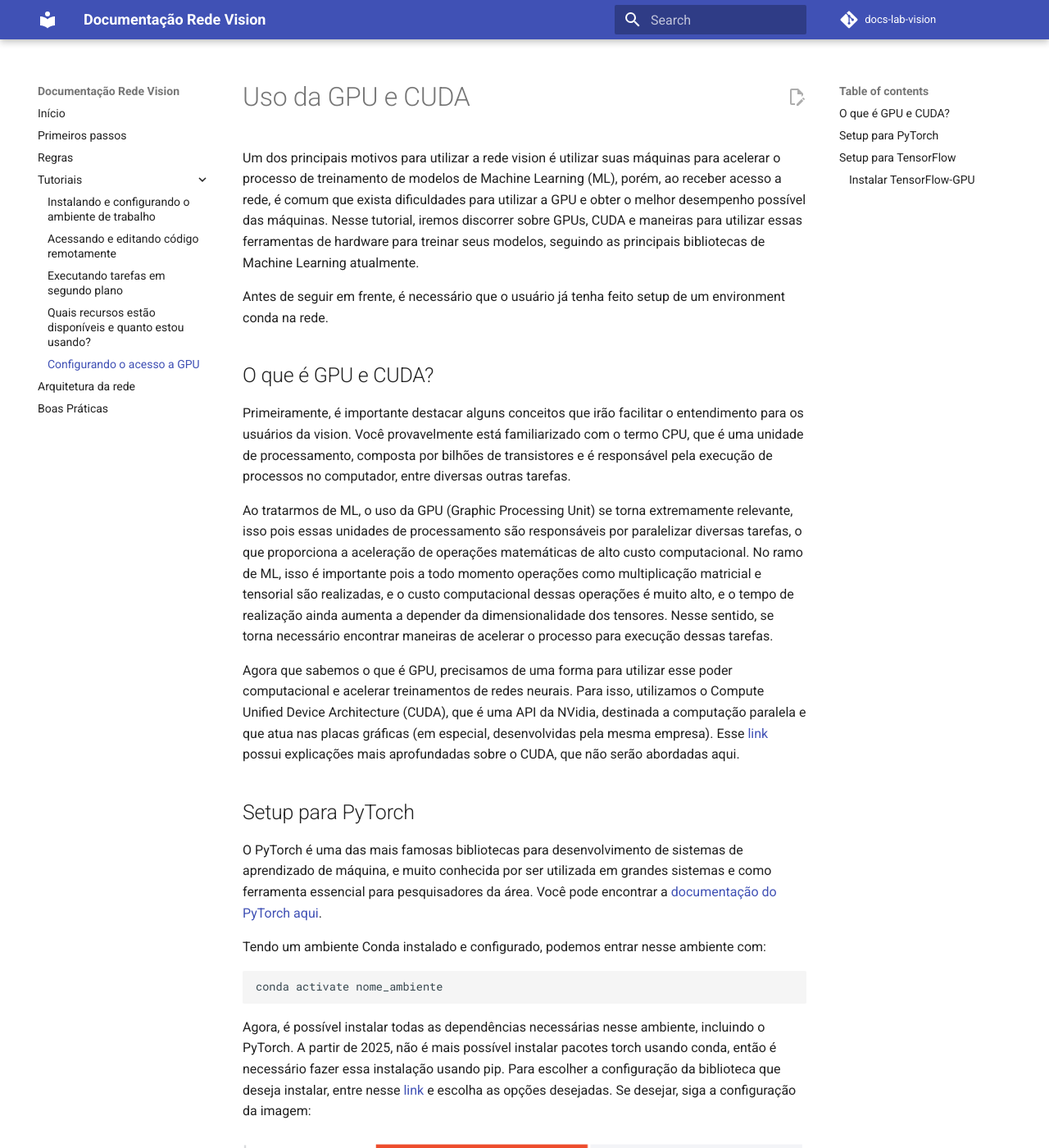
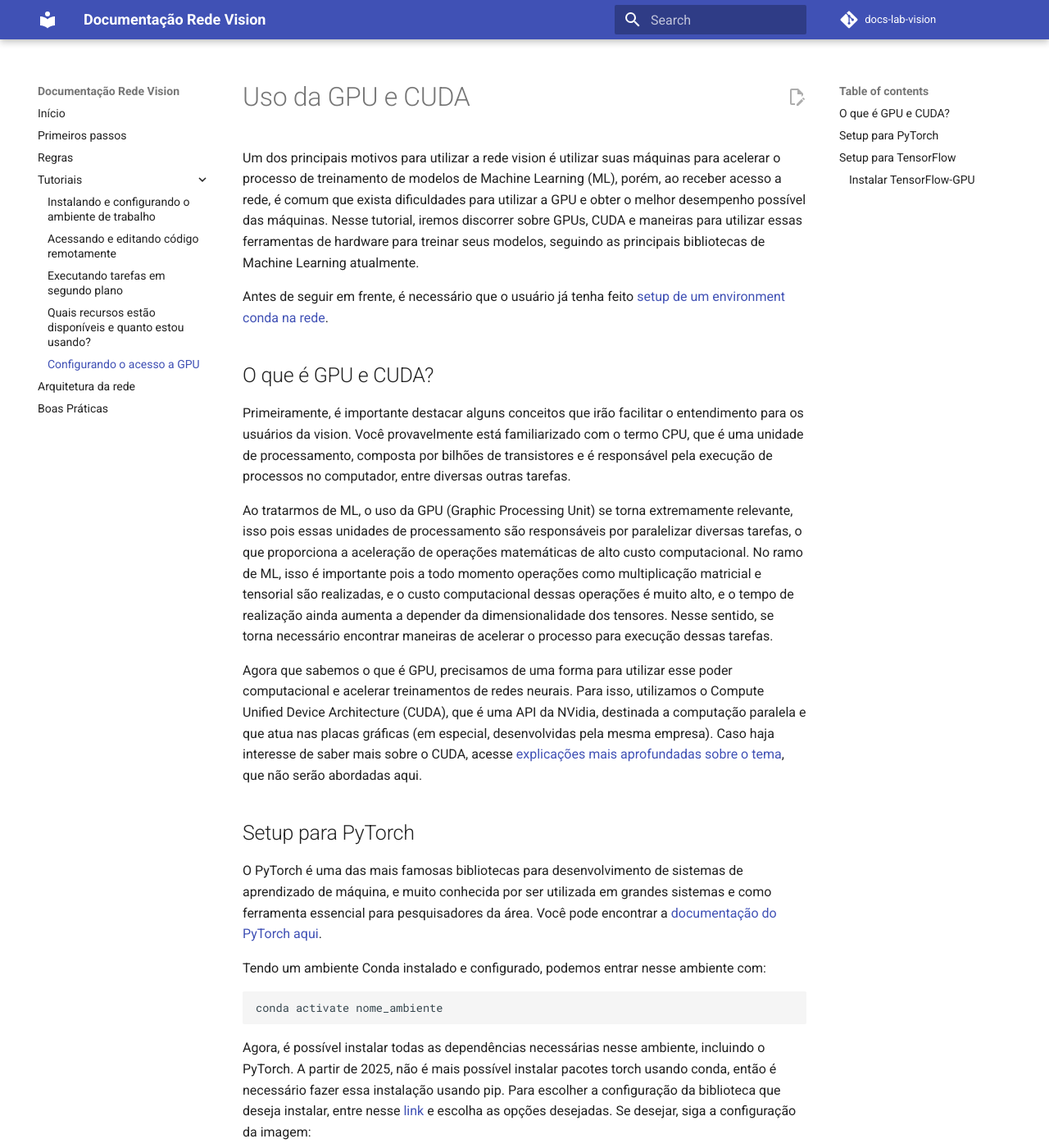
Before and after one commit to arturandre/docs-lab-vision, an MkDocs documentation site: the page built from docs/tutorials/using-gpu.md, in a window 1280 px wide and 1400 px high. Shown: the whole window at 82% size. Built offline with MkDocs 1.6.1 and Material for MkDocs 9.7.7, drawn with Linux system fonts in a browser that asks for light colours; comment, search, counter and statistics services are not loaded.

Commit message:
fix links display

```diff
--- a/docs/tutorials/using-gpu.md
+++ b/docs/tutorials/using-gpu.md
@@ -2,7 +2,7 @@
 
 Um dos principais motivos para utilizar a rede vision é utilizar suas máquinas para acelerar o processo de treinamento de modelos de Machine Learning (ML), porém, ao receber acesso a rede, é comum que exista dificuldades para utilizar a GPU e obter o melhor desempenho possível das máquinas. Nesse tutorial, iremos discorrer sobre GPUs, CUDA e maneiras para utilizar essas ferramentas de hardware para treinar seus modelos, seguindo as principais bibliotecas de Machine Learning atualmente.
 
-Antes de seguir em frente, é necessário que o usuário já tenha feito setup de um environment conda na rede.
+Antes de seguir em frente, é necessário que o usuário já tenha feito [setup de um environment conda na rede](./configuring-workplace.md).
 
 ## O que é GPU e CUDA?
 
@@ -10,11 +10,11 @@ Primeiramente, é importante destacar alguns conceitos que irão facilitar o ent
 
 Ao tratarmos de ML, o uso da GPU (Graphic Processing Unit) se torna extremamente relevante, isso pois essas unidades de processamento são responsáveis por paralelizar diversas tarefas, o que proporciona a aceleração de operações matemáticas de alto custo computacional. No ramo de ML, isso é importante pois a todo momento operações como multiplicação matricial e tensorial são realizadas, e o custo computacional dessas operações é muito alto, e o tempo de realização ainda aumenta a depender da dimensionalidade dos tensores. Nesse sentido, se torna necessário encontrar maneiras de acelerar o processo para execução dessas tarefas.
 
-Agora que sabemos o que é GPU, precisamos de uma forma para utilizar esse poder computacional e acelerar treinamentos de redes neurais. Para isso, utilizamos o Compute Unified Device Architecture (CUDA), que é uma API da NVidia, destinada a computação paralela e que atua nas placas gráficas (em especial, desenvolvidas pela mesma empresa). Esse [link](https://pt.wikipedia.org/wiki/CUDA) possui explicações mais aprofundadas sobre o CUDA, que não serão abordadas aqui.
+Agora que sabemos o que é GPU, precisamos de uma forma para utilizar esse poder computacional e acelerar treinamentos de redes neurais. Para isso, utilizamos o Compute Unified Device Architecture (CUDA), que é uma API da NVidia, destinada a computação paralela e que atua nas placas gráficas (em especial, desenvolvidas pela mesma empresa). Caso haja interesse de saber mais sobre o CUDA, acesse [explicações mais aprofundadas sobre o tema](https://pt.wikipedia.org/wiki/CUDA), que não serão abordadas aqui.
 
 ## Setup para PyTorch
 
-O PyTorch é uma das mais famosas bibliotecas para desenvolvimento de sistemas de aprendizado de máquina, e muito conhecida por ser utilizada em grandes sistemas e como ferramenta essencial para pesquisadores da área. Você pode encontrar a [documentação do PyTorch aqui](https://pytorch.org/).
+O PyTorch é uma das mais famosas bibliotecas para desenvolvimento de sistemas de aprendizado de máquina, e muito conhecida por ser utilizada em grandes sistemas e como ferramenta essencial para pesquisadores da área. Você pode encontrar a [documentação do PyTorch aqui](https://pytorch.org/docs/stable/index.html).
 
 Tendo um ambiente Conda instalado e configurado, podemos entrar nesse ambiente com:
 
```
